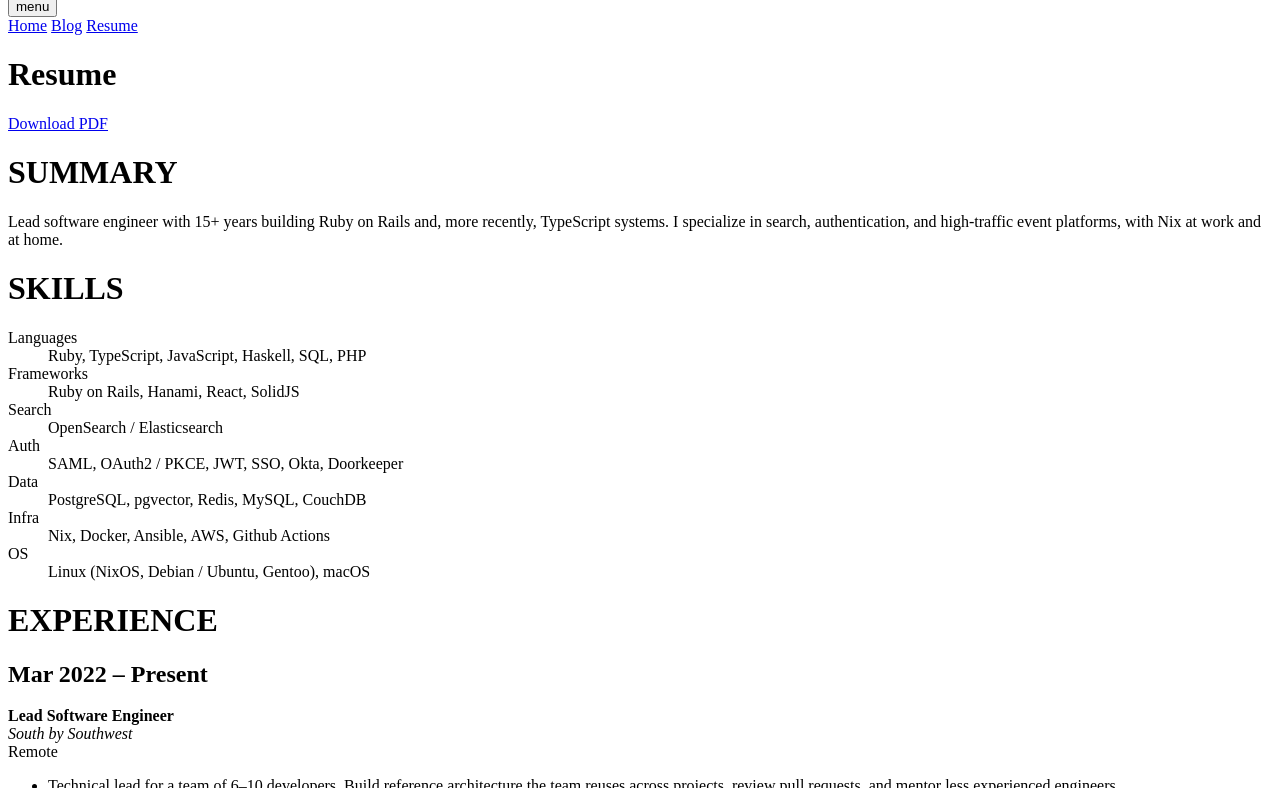
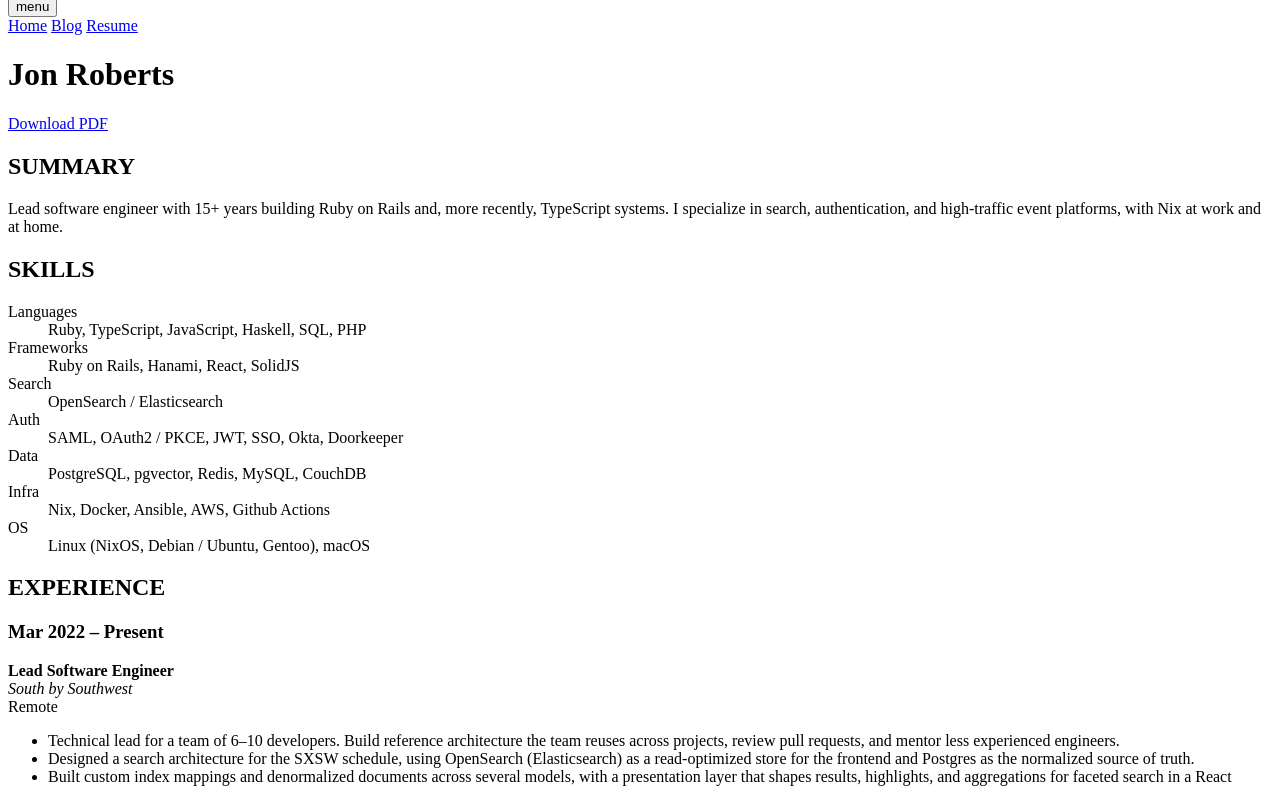
Before and after one commit to emptyflask/recursing.dev, a Jekyll site: the page built from resume.md, in a window 1280 px wide and 900 px high, cut to the strip 112-900 px from the top of the window. Built offline with Jekyll 4.4.1, drawn with Linux system fonts in a browser that asks for light colours.

Commit message:
resume markdown

```diff
--- a/resume.md
+++ b/resume.md
@@ -5,17 +5,21 @@ permalink: /resume/
 ---
 
 <div class="bbs-panel mb-8 flex items-center justify-between flex-wrap gap-4">
-  <h1 class="font-mono text-2xl text-orange m-0">Resume<span class="blink-cursor"></span></h1>
+  <h1 class="font-mono text-2xl text-orange m-0">Jon Roberts<span class="blink-cursor"></span></h1>
   <a href="{{ '/assets/resume.pdf' | relative_url }}" class="font-mono text-aqua hover:text-orange border border-gray px-3 py-1">Download PDF</a>
 </div>
 
-<div class="bbs-panel" markdown="1">
+<div class="bbs-panel mb-8" markdown="1">
 
-# SUMMARY
+## SUMMARY
 
 Lead software engineer with 15+ years building Ruby on Rails and, more recently, TypeScript systems. I specialize in search, authentication, and high-traffic event platforms, with Nix at work and at home.
 
-# SKILLS
+</div>
+
+<div class="bbs-panel mb-8" markdown="1">
+
+## SKILLS
 
 Languages
 : Ruby, TypeScript, JavaScript, Haskell, SQL, PHP
@@ -38,10 +42,13 @@ Infra
 OS
 : Linux (NixOS, Debian / Ubuntu, Gentoo), macOS
 
+</div>
 
-# EXPERIENCE
+<div class="bbs-panel mb-8" markdown="1">
 
-## Mar 2022 – Present
+## EXPERIENCE
+
+### Mar 2022 – Present
 
 **Lead Software Engineer**
 *South by Southwest*
@@ -55,7 +62,7 @@ Remote
 - Run development workflows in Jira and GitHub, maintain CI pipelines, Docker and Ansible configuration, and Nix dev environments, and handle AWS infrastructure changes.
 - Building MCP tools that let attendees query the schedule through LLM agents.
 
-## Mar 2021 – Mar 2022
+### Mar 2021 – Mar 2022
 
 **Senior Software Engineer**
 *Proof (formerly Notarize)*
@@ -68,7 +75,7 @@ Remote
 - Converted / refactored legacy JavaScript to TypeScript.
 - Migrated application configuration to AWS Parameter Store as part of the move from Heroku to AWS.
 
-## Oct 2012 – Mar 2021
+### Oct 2012 – Mar 2021
 
 **Senior Software Engineer**
 *South by Southwest*
@@ -80,7 +87,7 @@ Austin, TX
 - Built on-site registration tools: wristband and badge distribution with registration import and deduplication, FileMaker-integrated artist registration, and a volunteer badge printing app using the Shiftboard API.
 - Built an image hosting and manipulation service on Thumbor, with client gems that integrated it into SXSW’s Rails apps.
 
-## Sep 2009 – Oct 2012
+### Sep 2009 – Oct 2012
 
 **Independent Contractor**
 *Various*
@@ -88,7 +95,7 @@ Austin, TX
 
 - Built Rails, Drupal, and WordPress projects for clients including SXSW, Dell, UT Austin, Austin Humane Society, and Scott & White.
 
-## Sep 2008 – Sep 2009
+### Sep 2008 – Sep 2009
 
 **Lead Developer**
 *Pixeldust Interactive*
@@ -96,22 +103,30 @@ Austin, TX
 
 - Built a 12-language, PDF-generating Drupal site for Johnson Controls, plus CakePHP and WordPress sites for other clients.
 
-## 1998 – 2008
+### 1998 – 2008
 
 Web / UX designer, and CG artist roles in Austin and Indianapolis.
 
+</div>
 
-# EDUCATION
+<div class="bbs-panel mb-8" markdown="1">
 
-## 1999 – 2003
+
+## EDUCATION
+
+### 1999 – 2003
 
 **Savannah College of Art & Design**
 *BFA in Computer Art*
 
 Studied VFX, compositing, procedural effects, shader programming, design, and a ton of art history.
 
+</div>
 
-# PROJECTS
+<div class="bbs-panel mb-8" markdown="1">
+
+
+## PROJECTS
 
 nix-config
 : Multi-host NixOS flake for my desktops and homelab.
@@ -123,7 +138,11 @@ other open-source
 : Contributed to nixpkgs, dry-rb, elasticsearch-rails, xmonad-contrib, fmrest-ruby, etc.
 
 
-# INTERESTS
+</div>
+
+<div class="bbs-panel mb-8" markdown="1">
+
+## INTERESTS
 
 Functional programming (Haskell, Elixir, Gleam, Elm, Rust*), cooking, gardening, mushroom foraging, guitar (badly), bicycles, photography.
 
```
